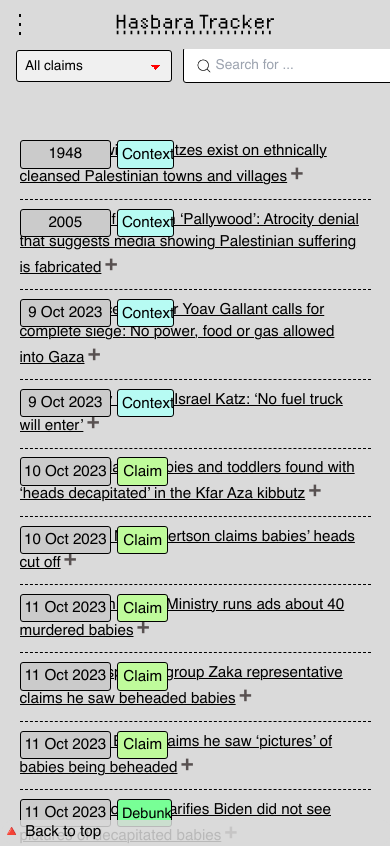
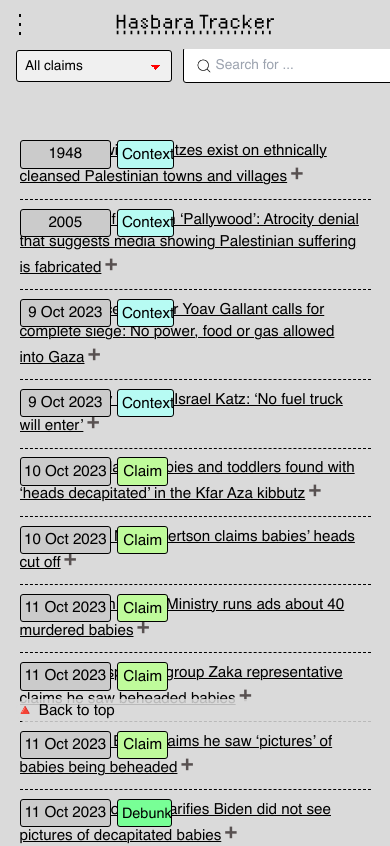
Before and after one commit to tamtzekin/hasbara-tracker, a React (Create React App) app: page /tracker in a window 390 px wide. Shown: the top 846 px of the page. Built offline with nearby package versions, Linux system fonts and the light colour scheme.

Commit message:
(mobile) fixed Back to Top button

```diff
--- a/src/components/Tracker.css
+++ b/src/components/Tracker.css
@@ -652,6 +652,13 @@ ul {
     }
 
 
+    .back-to-top {
+        position: fixed;
+        bottom: 14.3%;
+        margin-left: -1%;
+    }
+
+
 
     .arrow {
         font-size: 1.9em;
```
